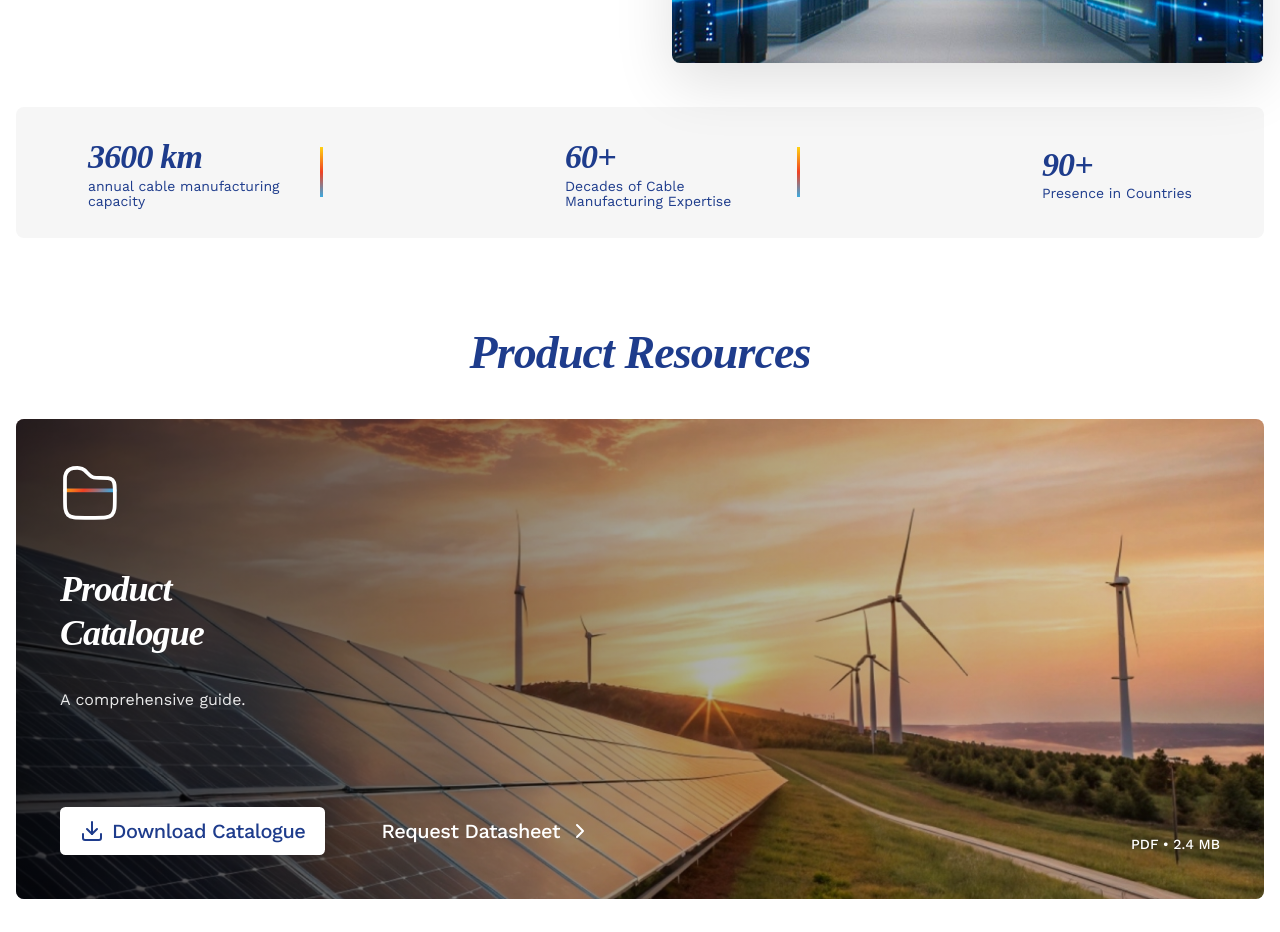
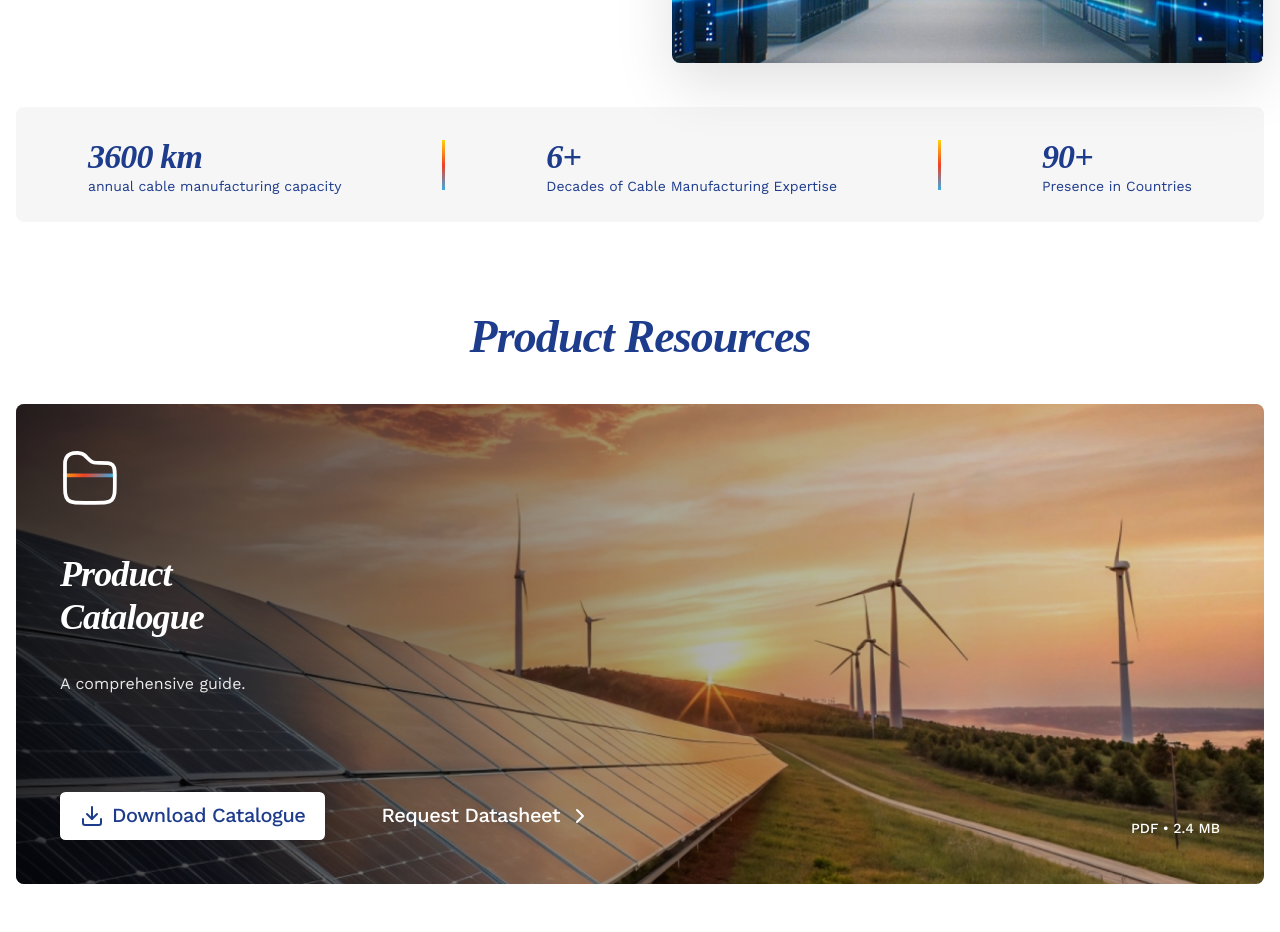
Before and after one commit to gauravstickman/asiancable, a Next.js app in the folder asian-cables-next-website/: page /products in a window 1280 px wide. Shown: the part 1420-2352 px from the top of the page. Built offline with nearby package versions, Linux system fonts and the light colour scheme; no server answers; a web font is replaced by a local one.

Commit message:
SOme changes
will revert later

```diff
--- a/asian-cables-next-website/components/pages/Products/Product.tsx
+++ b/asian-cables-next-website/components/pages/Products/Product.tsx
@@ -171,28 +171,55 @@ const Product = ({ productSlug }: { productSlug?: string }) => {
             </div>
           </div>
 
-          {/* BOTTOM STATS */}
+            {/* BOTTOM STATS */}
           <div className="rounded-[8px] bg-[#F6F6F6] px-10 py-7">
             <div className="flex flex-col items-center justify-between md:flex-row md:px-8">
-              {(p.stats && p.stats.length > 0 ? p.stats : [
-                { value: "3600 km", label: "annual cable manufacturing capacity" },
-                { value: "60+", label: "Decades of Cable Manufacturing Expertise" },
-                { value: "90+", label: "Presence in Countries" }
-              ]).map((stat: any, idx: number) => (
-                <div key={idx} className="flex flex-col items-center justify-between md:flex-row w-full md:w-auto">
-                  <div className="text-center md:text-left mb-4 md:mb-0">
-                    <h3 className="text-[26px] leading-[1.4] font-[700] text-[#1E3C8C] italic md:text-[34px] md:leading-[43.66px]">
-                      {stat.value}
-                    </h3>
-                    <p className="text-[14px] leading-[15.59px] text-[#1E3C8C] max-w-[200px]">
-                      {stat.label}
-                    </p>
-                  </div>
-                  {idx < (p.stats?.length || 3) - 1 && (
-                    <div className="my-4 h-[2px] w-[152px] md:my-0 md:h-[50px] md:w-[3px] md:ml-8 md:mr-8" style={{ background: "linear-gradient(180deg, #FFD212 0%, #F04123 50%, #3CAADF 100%)" }} />
-                  )}
+              {/* ITEM */}
+              <div className="flex flex-col items-center justify-between">
+                <div className="text-center md:text-left">
+                  <h3 className="text-[26px] leading-[1.4] font-[700] text-[#1E3C8C] italic md:text-[34px] md:leading-[43.66px]">
+                    3600 km
+                  </h3>
+
+                  <p className="text-[14px] leading-[15.59px] text-[#1E3C8C]">
+                    annual cable manufacturing capacity
+                  </p>
                 </div>
-              ))}
+              </div>
+              {/* DIVIDER */}
+              <div className="my-4 h-[2px] w-[152px]  md:my-0 md:h-[50px] md:w-[3px]"  style={{
+      background:
+        "linear-gradient(180deg, #FFD212 0%, #F04123 50%, #3CAADF 100%)",
+    }} />
+
+              {/* ITEM */}
+              <div className="flex flex-col items-center justify-between">
+                <div className="text-center md:text-left">
+                  <h3 className="text-[26px] leading-[1.4] font-[700] text-[#1E3C8C] italic md:text-[34px] md:leading-[43.66px]">
+                    6+
+                  </h3>
+
+                  <p className="text-[14px] leading-[15.59px] text-[#1E3C8C]">
+                    Decades of Cable Manufacturing Expertise
+                  </p>
+                </div>
+              </div>
+              {/* DIVIDER */}
+ <div className="my-4 h-[2px] w-[152px]  md:my-0 md:h-[50px] md:w-[3px]"  style={{
+      background:
+        "linear-gradient(180deg, #FFD212 0%, #F04123 50%, #3CAADF 100%)",
+    }} />              {/* ITEM */}
+              <div className="flex flex-col items-center justify-between">
+                <div className="text-center md:text-left">
+                  <h3 className="text-[26px] leading-[1.4] font-[700] text-[#1E3C8C] italic md:text-[34px] md:leading-[43.66px]">
+                    90+
+                  </h3>
+
+                  <p className="text-[14px] leading-[15.59px] text-[#1E3C8C]">
+                    Presence in Countries
+                  </p>
+                </div>
+              </div>
             </div>
           </div>
         </div>
```
